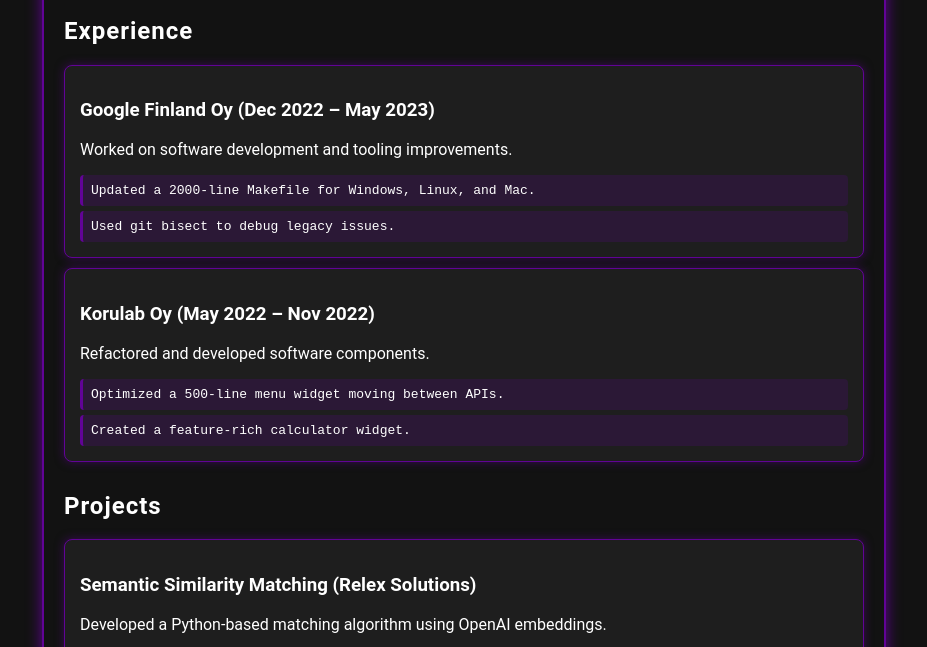
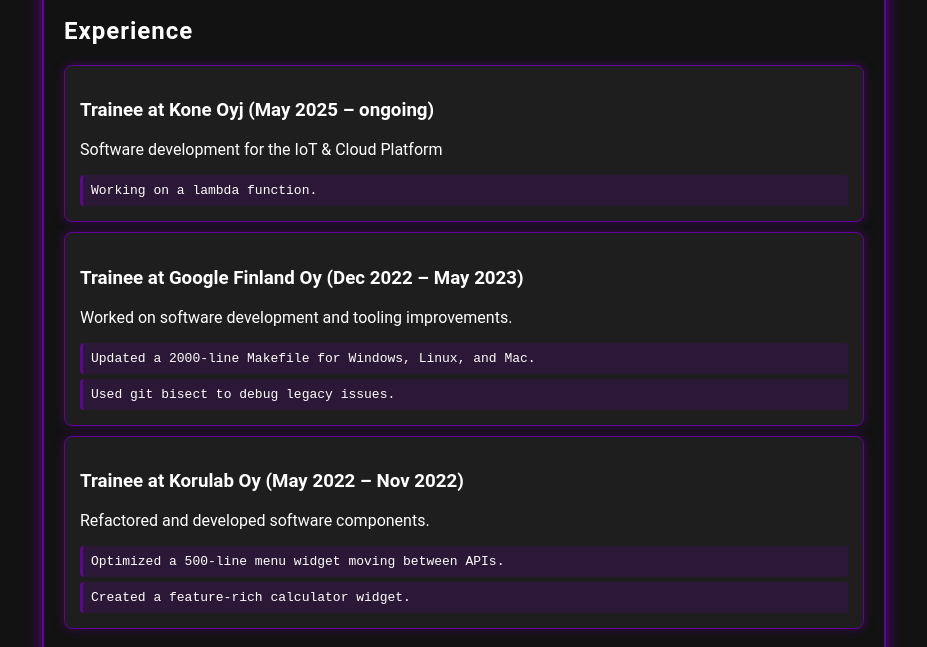
Before and after one commit to ejerke/resume, a plain HTML site: page index.html in a window 1280 px wide. Shown: the part 145-792 px from the top of the page, without its empty margins (176-1103 px from the left). Drawn offline with Linux system fonts and the light colour scheme.

Commit message:
Add kone

```diff
--- a/index.html
+++ b/index.html
@@ -69,13 +69,18 @@
         <div class="section">
             <h2>Experience</h2>
             <div class="card">
-                <h3>Google Finland Oy (Dec 2022 – May 2023)</h3>
+                <h3>Trainee at Kone Oyj (May 2025 – ongoing)</h3>
+                <p>Software development for the IoT & Cloud Platform</p>
+                <div class="code">Working on a lambda function.</div>
+            </div>
+            <div class="card">
+                <h3>Trainee at Google Finland Oy (Dec 2022 – May 2023)</h3>
                 <p>Worked on software development and tooling improvements.</p>
                 <div class="code">Updated a 2000-line Makefile for Windows, Linux, and Mac.</div>
                 <div class="code">Used <code>git bisect</code> to debug legacy issues.</div>
             </div>
             <div class="card">
-                <h3>Korulab Oy (May 2022 – Nov 2022)</h3>
+                <h3>Trainee at Korulab Oy (May 2022 – Nov 2022)</h3>
                 <p>Refactored and developed software components.</p>
                 <div class="code">Optimized a 500-line menu widget moving between APIs.</div>
                 <div class="code">Created a feature-rich calculator widget.</div>
```
